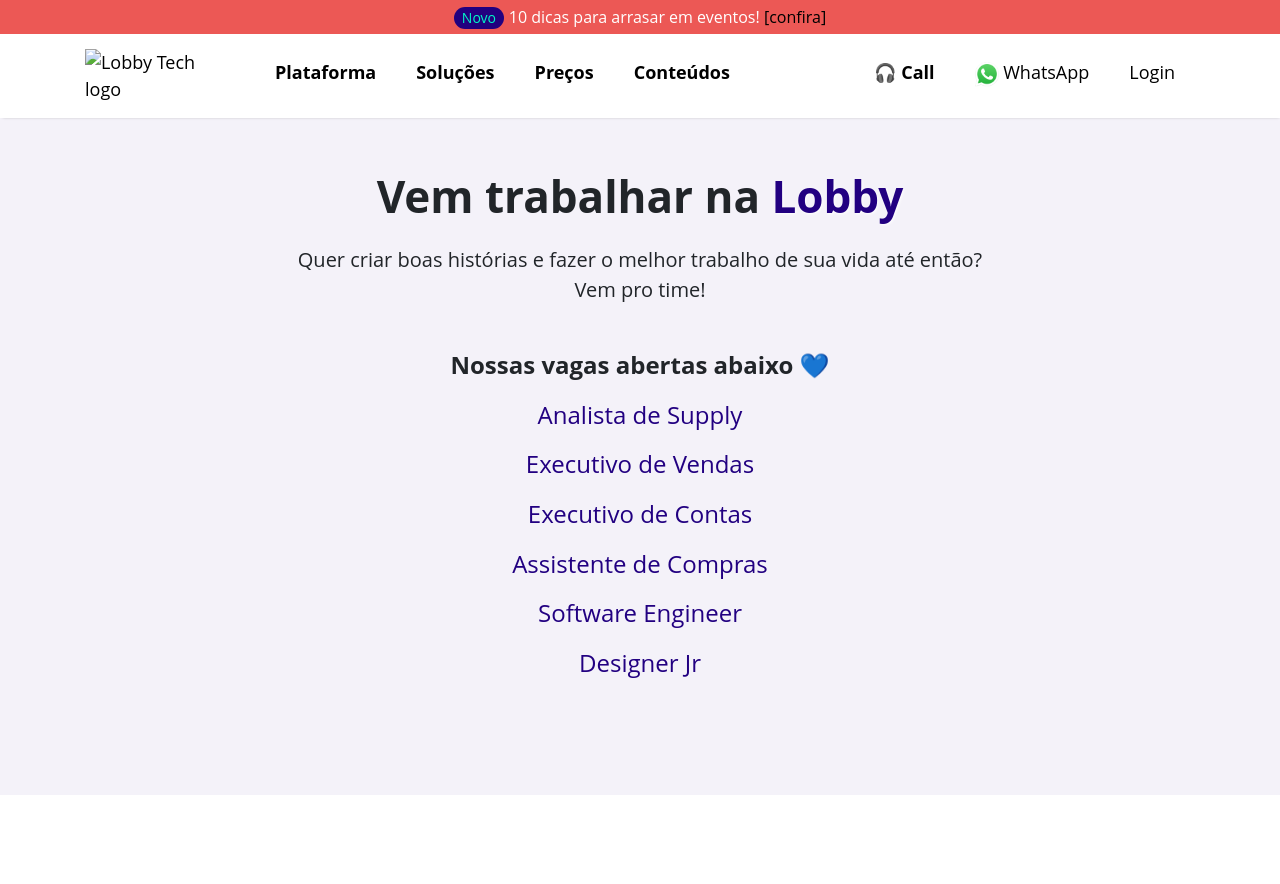
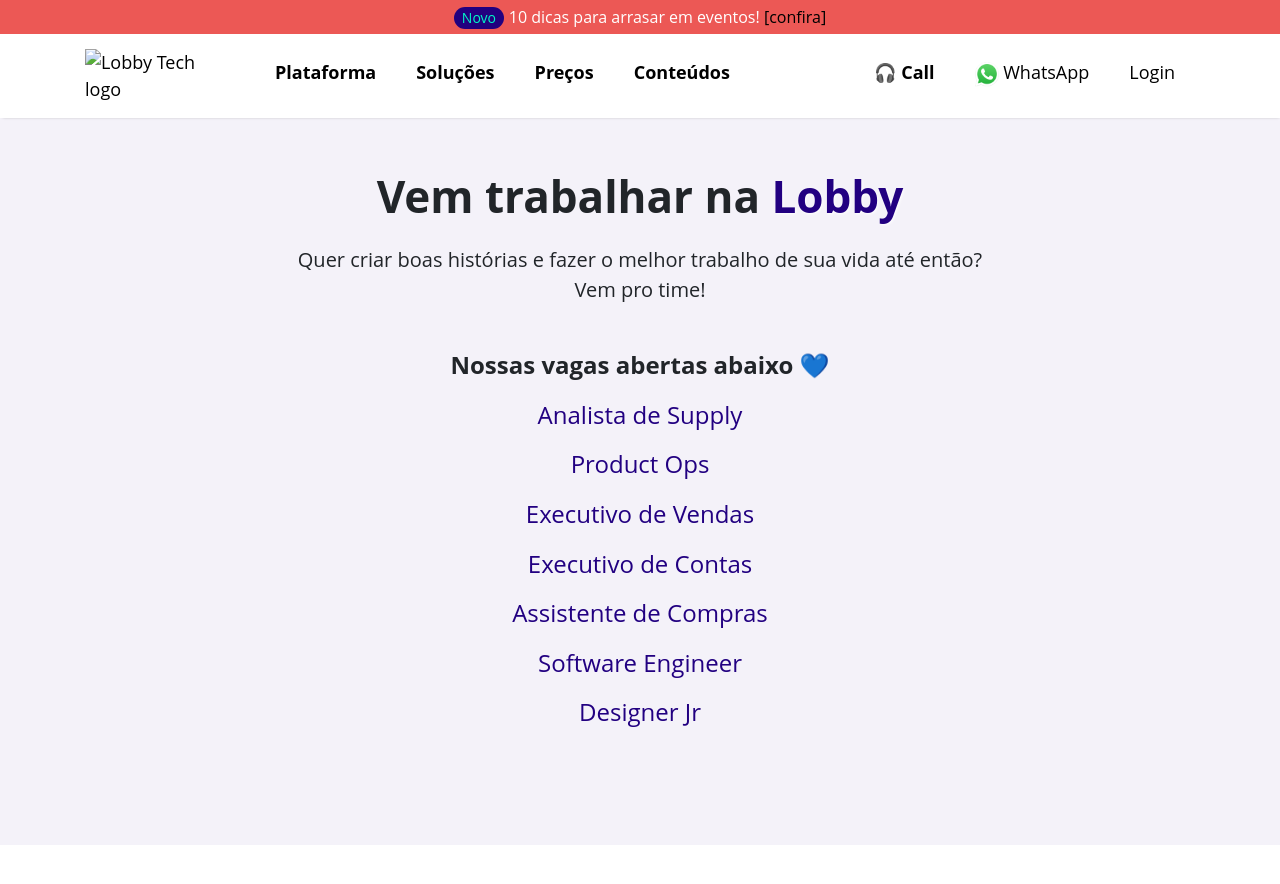
Before and after one commit to lobby-tech/lobby.tech, a Jekyll site: the page built from vem-pra-lobby.html, in a window 1280 px wide and 900 px high. Shown: the top 884 px of the window. Built offline with Jekyll 4.4.1, drawn with Linux system fonts in a browser that asks for light colours; a script that is not in the unit is left out.

Commit message:
Added Product Ops job description

```diff
--- a/vem-pra-lobby.html
+++ b/vem-pra-lobby.html
@@ -19,6 +19,9 @@
         </p>
         <p class="font--lg">
           <a target="_blank" href="https://docs.google.com/document/d/1SeqMw6E5dAezwyMV6zs1wNO-fztzThMu9rLTYIYyVkw/edit?usp=sharing">Analista de Supply</a>
+        </p>
+        <p class="font--lg">
+          <a target="_blank" href="https://docs.google.com/document/d/18ra44y2h1bJ1kaD82HgEULYRO3kFruyOjnEOftSiZ0A/edit?usp=sharing">Product Ops</a>
         </p>
         <p class="font--lg">
           <a target="_blank" href="https://docs.google.com/document/d/11AeqX9evWRN_bNtpHWqw9Msg3qgyVjLWInLuo9SM8t8/edit?usp=sharing">Executivo de Vendas</a>
```
